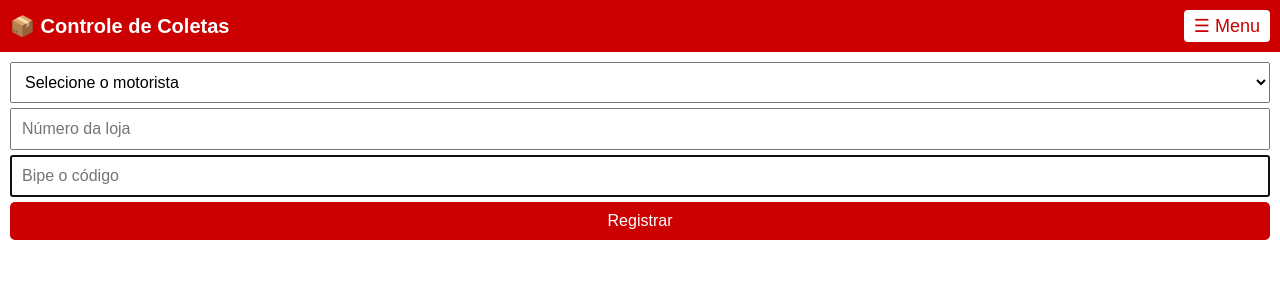
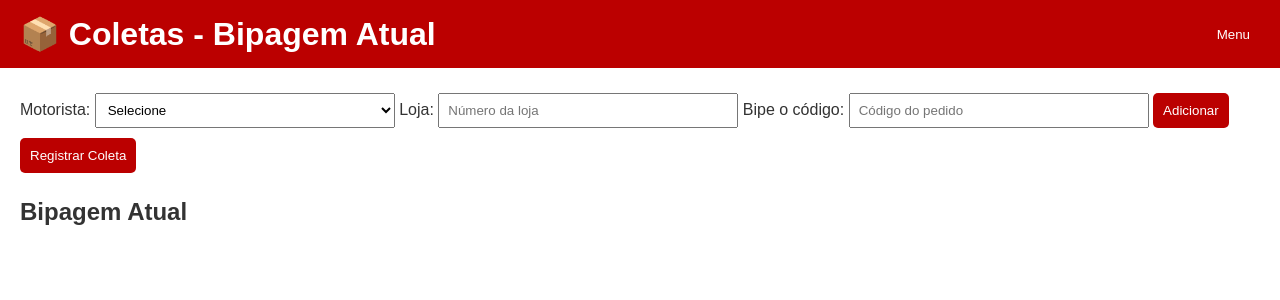
Before and after one commit to jeansantos997705-png/coleta-oms, a Flask app: page / in a window 1280 px wide. Shown: the top 300 px of the page. Run offline with Flask 3, Linux system fonts and the light colour scheme.

Commit message:
correção

```diff
--- a/app.py
+++ b/app.py
@@ -1,75 +1,64 @@
-from flask import Flask, render_template, request, jsonify
-import sqlite3
+from flask import Flask, render_template, request, jsonify, send_file
 from datetime import datetime
+import pandas as pd
+import os
 
 app = Flask(__name__)
 
-def get_db_connection():
-    conn = sqlite3.connect('database.db')
-    conn.row_factory = sqlite3.Row
-    return conn
+# Lista de coletas registradas
+coletas = []
 
-def init_db():
-    conn = get_db_connection()
-    conn.execute('''
-        CREATE TABLE IF NOT EXISTS coletas (
-            id INTEGER PRIMARY KEY AUTOINCREMENT,
-            motorista TEXT NOT NULL,
-            loja TEXT NOT NULL,
-            codigo TEXT NOT NULL UNIQUE,
-            data TEXT NOT NULL
-        )
-    ''')
-    conn.commit()
-    conn.close()
+@app.route("/")
+def index():
+    return render_template("index.html")
 
-init_db()
-
-@app.route('/')
-def index():
-    return render_template('index.html')
-
-@app.route('/registrar', methods=['POST'])
+@app.route("/registrar", methods=["POST"])
 def registrar():
     data = request.get_json()
-    motorista = data.get('motorista')
-    loja = data.get('loja')
-    codigos = data.get('codigos')
+    motorista = data.get("motorista")
+    loja = data.get("loja")
+    codigos = data.get("codigos", [])
 
     if not motorista or not loja or not codigos:
-        return jsonify({'mensagem': 'Preencha todos os campos!'})
+        return jsonify({"mensagem": "Dados incompletos!"})
 
-    conn = get_db_connection()
-    cur = conn.cursor()
-    msg_geral = []
+    coleta = {
+        "motorista": motorista,
+        "loja": loja,
+        "data": datetime.now().strftime("%d/%m/%Y %H:%M"),
+        "codigos": codigos
+    }
+    coletas.append(coleta)
 
-    for codigo in codigos:
-        try:
-            data_atual = datetime.now().strftime('%Y-%m-%d %H:%M:%S')
-            cur.execute('INSERT INTO coletas (motorista, loja, codigo, data) VALUES (?, ?, ?, ?)',
-                        (motorista, loja, codigo, data_atual))
-            conn.commit()
-            msg_geral.append(f'{codigo} registrado com sucesso.')
-        except sqlite3.IntegrityError:
-            msg_geral.append(f'{codigo} já existe no sistema.')
+    return jsonify({"mensagem": f"Coleta registrada com sucesso! ({len(codigos)} pedidos)"})
 
-    conn.close()
-    return jsonify({'mensagem': ' | '.join(msg_geral)})
+@app.route("/listar")
+def listar():
+    # Retorna histórico resumido
+    return jsonify(coletas)
 
-@app.route('/listar')
-def listar():
-    conn = get_db_connection()
-    coletas = conn.execute('SELECT * FROM coletas ORDER BY data DESC').fetchall()
-    conn.close()
-    result = []
-    for row in coletas:
-        # Agrupa códigos por motorista e loja
-        existing = next((r for r in result if r['motorista']==row['motorista'] and r['loja']==row['loja'] and r['data']==row['data']), None)
-        if existing:
-            existing['codigos'].append(row['codigo'])
-        else:
-            result.append({'motorista': row['motorista'], 'loja': row['loja'], 'data': row['data'], 'codigos':[row['codigo']]})
-    return jsonify(result)
+@app.route("/backup")
+def backup():
+    if not coletas:
+        return jsonify({"mensagem": "Sem coletas para exportar"}), 400
 
-if __name__ == '__main__':
-    app.run(debug=True, host='0.0.0.0', port=5000)
+    df_rows = []
+    for coleta in coletas:
+        for c in coleta["codigos"]:
+            df_rows.append({
+                "Motorista": coleta["motorista"],
+                "Loja": coleta["loja"],
+                "Data/Hora": coleta["data"],
+                "Código Pedido": c
+            })
+
+    df = pd.DataFrame(df_rows)
+
+    backup_file = "backup_pedidos.xlsx"
+    df.to_excel(backup_file, index=False)
+
+    return send_file(backup_file, as_attachment=True)
+
+if __name__ == "__main__":
+    # Para rodar no Render ou em qualquer servidor: host 0.0.0.0
+    app.run(host="0.0.0.0", port=int(os.environ.get("PORT", 5000)), debug=True)
--- a/static/script.js
+++ b/static/script.js
@@ -1,84 +1,38 @@
 let bipagemAtual = [];
+const listaBipada = document.getElementById("listaBipada");
+const mensagem = document.getElementById("mensagem");
+const codigoInput = document.getElementById("codigo");
+const motoristaInput = document.getElementById("motorista");
+const lojaInput = document.getElementById("loja");
 
-const menuBtn = document.getElementById("menu-btn");
 const menu = document.getElementById("menu");
-const bipagemSection = document.getElementById("bipagem-atual-section");
-const historicoSection = document.getElementById("historico-section");
+const abrirMenuBtn = document.getElementById("abrirMenu");
+const fecharMenuBtn = document.getElementById("fecharMenu");
+const abrirHistoricoBtn = document.getElementById("abrirHistorico");
+const exportarBackupBtn = document.getElementById("exportarBackup");
 
-menuBtn.addEventListener("click", () => {
-    menu.style.display = menu.style.display === "flex" ? "none" : "flex";
-});
+const paginaHistorico = document.getElementById("paginaHistorico");
+const voltarMenuBtn = document.getElementById("voltarMenu");
+const listaHistorico = document.getElementById("listaHistorico");
+const detalhesColeta = document.getElementById("detalhesColeta");
+const pedidosColeta = document.getElementById("pedidosColeta");
+const copiarPedidosBtn = document.getElementById("copiarPedidos");
+const fecharDetalhesBtn = document.getElementById("fecharDetalhes");
 
-function abrirBipagemAtual() {
-    bipagemSection.classList.remove("oculto");
-    historicoSection.classList.add("oculto");
-    menu.style.display = "none";
-}
+// --- Funções bipagem ---
+document.getElementById("adicionar").onclick = () => {
+    const codigo = codigoInput.value.trim();
+    if (!codigo) return;
+    bipagemAtual.push(codigo);
+    atualizarListaBipada();
+    codigoInput.value = "";
+};
 
-function abrirHistorico() {
-    historicoSection.classList.remove("oculto");
-    bipagemSection.classList.add("oculto");
-    menu.style.display = "none";
-    atualizarHistorico();
-}
-
-document.getElementById("codigo").addEventListener("keydown", function(event) {
-    if (event.key === "Enter") {
-        adicionarBipagem();
-    }
-});
-
-function adicionarBipagem() {
-    const codigoInput = document.getElementById("codigo");
-    const codigo = codigoInput.value.trim();
-    const msg = document.getElementById("mensagem");
-
-    if (!codigo) {
-        msg.innerText = "Digite ou bip o código!";
-        return;
-    }
-
-    if (codigo.length !== 12 || !codigo.includes("-")) {
-        msg.innerText = "Código inválido! Deve ter 12 caracteres incluindo o traço.";
-        codigoInput.value = "";
-        return;
-    }
-
-    if (bipagemAtual.includes(codigo)) {
-        msg.innerText = `Código ${codigo} já foi bipado nesta coleta!`;
-        codigoInput.value = "";
-        return;
-    }
-
-    bipagemAtual.push(codigo);
-    atualizarListaAtual();
-    msg.innerText = `Código ${codigo} adicionado.`;
-    codigoInput.value = "";
-}
-
-function atualizarListaAtual() {
-    const lista = document.getElementById("lista-atual");
-    lista.innerHTML = "";
-    bipagemAtual.forEach((codigo) => {
-        const li = document.createElement("li");
-        li.textContent = codigo;
-        lista.appendChild(li);
-    });
-    document.getElementById("contagem").innerText = bipagemAtual.length;
-}
-
-async function registrar() {
-    const motorista = document.getElementById("motorista").value.trim();
-    const loja = document.getElementById("loja").value.trim();
-    const msg = document.getElementById("mensagem");
-
-    if (!motorista || !loja) {
-        msg.innerText = "Selecione o motorista e preencha a loja!";
-        return;
-    }
-
-    if (bipagemAtual.length === 0) {
-        msg.innerText = "Nenhum código para registrar!";
+document.getElementById("registrar").onclick = async () => {
+    const motorista = motoristaInput.value;
+    const loja = lojaInput.value;
+    if (!motorista || !loja || bipagemAtual.length === 0) {
+        mensagem.innerText = "Preencha motorista, loja e adicione códigos!";
         return;
     }
 
@@ -87,29 +41,72 @@ async function registrar() {
         headers: { "Content-Type": "application/json" },
         body: JSON.stringify({ motorista, loja, codigos: bipagemAtual }),
     });
+    const data = await resp.json();
+    mensagem.innerText = data.mensagem;
+    bipagemAtual = [];
+    atualizarListaBipada();
+};
 
-    const data = await resp.json();
-    msg.innerText = data.mensagem;
-
-    bipagemAtual = [];
-    atualizarListaAtual();
-    atualizarHistorico();
-}
-
-async function atualizarHistorico() {
-    const resp = await fetch("/listar");
-    const dados = await resp.json();
-    const lista = document.getElementById("lista");
-    lista.innerHTML = "";
-    dados.slice(0, 10).forEach((item) => {
+function atualizarListaBipada() {
+    listaBipada.innerHTML = "";
+    bipagemAtual.forEach(c => {
         const li = document.createElement("li");
-        li.textContent = `${item.data} - ${item.motorista} - Loja: ${item.loja} (${item.codigos.length} pedidos)`;
-        lista.appendChild(li);
+        li.textContent = c;
+        listaBipada.appendChild(li);
     });
 }
 
-setInterval(() => {
-    if (!historicoSection.classList.contains("oculto")) {
-        atualizarHistorico();
-    }
-}, 3000);
+// --- Menu ---
+abrirMenuBtn.onclick = () => menu.classList.remove("oculto");
+fecharMenuBtn.onclick = () => menu.classList.add("oculto");
+abrirHistoricoBtn.onclick = () => {
+    menu.classList.add("oculto");
+    paginaHistorico.classList.remove("oculto");
+    carregarHistorico();
+};
+voltarMenuBtn.onclick = () => paginaHistorico.classList.add("oculto");
+
+// --- Histórico ---
+async function carregarHistorico() {
+    const resp = await fetch("/listar");
+    const dados = await resp.json();
+    listaHistorico.innerHTML = "";
+    dados.slice().reverse().forEach((item, index) => {
+        const li = document.createElement("li");
+        li.textContent = `${item.data} - ${item.motorista} - Loja: ${item.loja} (${item.codigos.length} pedidos)`;
+        li.style.cursor = "pointer";
+        li.onclick = () => abrirDetalhes(item);
+        listaHistorico.appendChild(li);
+    });
+}
+
+function abrirDetalhes(coleta) {
+    detalhesColeta.classList.remove("oculto");
+    pedidosColeta.innerHTML = "";
+    coleta.codigos.forEach(c => {
+        const li = document.createElement("li");
+        li.textContent = c;
+        pedidosColeta.appendChild(li);
+    });
+}
+
+function fecharDetalhes() {
+    detalhesColeta.classList.add("oculto");
+}
+
+copiarPedidosBtn.onclick = () => {
+    const textos = Array.from(pedidosColeta.children).map(li => li.textContent).join("\n");
+    navigator.clipboard.writeText(textos);
+    alert("Pedidos copiados!");
+};
+
+exportarBackupBtn.onclick = async () => {
+    const resp = await fetch("/backup");
+    const blob = await resp.blob();
+    const url = window.URL.createObjectURL(blob);
+    const a = document.createElement("a");
+    a.href = url;
+    a.download = `backup_pedidos.xlsx`;
+    a.click();
+    window.URL.revokeObjectURL(url);
+};
--- a/static/style.css
+++ b/static/style.css
@@ -1,85 +1,52 @@
 body {
     font-family: Arial, sans-serif;
     margin: 0;
+    padding: 0;
     background: #fff;
-    color: #000;
+    color: #333;
 }
 
 header {
-    background-color: #c00;
+    display: flex;
+    justify-content: space-between;
+    align-items: center;
+    background: #b00;
     color: white;
-    padding: 10px;
-    display: flex;
-    align-items: center;
-    justify-content: space-between;
+    padding: 10px 20px;
 }
 
-header h1 {
-    margin: 0;
-    font-size: 20px;
+h1, h2, h3 {
+    margin: 5px 0;
 }
 
-#menu-btn {
-    background: white;
-    color: #c00;
+button {
+    padding: 10px;
+    margin: 5px 0;
+    cursor: pointer;
     border: none;
-    padding: 5px 10px;
-    font-size: 18px;
-    border-radius: 4px;
-    cursor: pointer;
+    border-radius: 5px;
+    background: #b00;
+    color: white;
 }
 
-nav#menu {
-    position: absolute;
-    top: 50px;
-    left: 0;
-    background: #fff;
-    width: 100%;
-    display: none;
-    flex-direction: column;
-    border-top: 1px solid #c00;
-}
-
-nav#menu ul {
-    list-style: none;
-    padding: 0;
-    margin: 0;
-}
-
-nav#menu li a {
-    display: block;
-    padding: 10px;
-    color: #c00;
-    text-decoration: none;
-    border-bottom: 1px solid #c00;
-}
-
-nav#menu li a:hover {
-    background: #f4f4f4;
+button:hover {
+    background: #900;
 }
 
 main {
-    padding: 10px;
+    padding: 20px;
 }
 
-#form-section input, #form-section select, #form-section button {
-    padding: 10px;
-    margin-bottom: 5px;
-    font-size: 16px;
-    width: 100%;
-    box-sizing: border-box;
+#bipagemAtual, #formBipagem {
+    margin-bottom: 20px;
 }
 
-button {
-    background-color: #c00;
-    color: white;
-    border: none;
-    border-radius: 5px;
-    cursor: pointer;
-}
-
-button:hover {
-    background-color: #900;
+input, select {
+    padding: 8px;
+    margin: 5px 0;
+    width: 100%;
+    max-width: 300px;
+    box-sizing: border-box;
 }
 
 ul {
@@ -89,7 +56,7 @@ ul {
 
 li {
     background: #f4f4f4;
-    margin-bottom: 4px;
+    margin-bottom: 5px;
     padding: 8px;
     border-radius: 5px;
 }
@@ -97,3 +64,16 @@ li {
 .oculto {
     display: none;
 }
+
+/* Menu e histórico */
+#menu, #paginaHistorico {
+    position: fixed;
+    top: 0;
+    left: 0;
+    width: 100%;
+    height: 100%;
+    background: white;
+    z-index: 100;
+    padding: 20px;
+    overflow-y: auto;
+}
--- a/templates/index.html
+++ b/templates/index.html
@@ -1,26 +1,21 @@
 <!DOCTYPE html>
 <html lang="pt-BR">
 <head>
-  <meta charset="UTF-8" />
+    <meta charset="UTF-8">
     <title>Controle de Coletas</title>
-  <link rel="stylesheet" href="/static/style.css" />
+    <link rel="stylesheet" href="/static/style.css">
 </head>
 <body>
     <header>
-    <h1>📦 Controle de Coletas</h1>
-    <button id="menu-btn">☰ Menu</button>
-    <nav id="menu">
-      <ul>
-        <li><a href="#" onclick="abrirBipagemAtual()">Bipagem Atual</a></li>
-        <li><a href="#" onclick="abrirHistorico()">Histórico</a></li>
-      </ul>
-    </nav>
+        <h1>📦 Coletas - Bipagem Atual</h1>
+        <button id="abrirMenu">Menu</button>
     </header>
 
-  <main>
-    <section id="form-section">
+    <main id="telaPrincipal">
+        <div id="formBipagem">
+            <label for="motorista">Motorista:</label>
             <select id="motorista">
-        <option value="">Selecione o motorista</option>
+                <option value="">Selecione</option>
                 <option value="Silenildo">Silenildo</option>
                 <option value="Adryen">Adryen</option>
                 <option value="Priscila">Priscila</option>
@@ -31,22 +26,44 @@
                 <option value="Dayveson">Dayveson</option>
                 <option value="Dalvan">Dalvan</option>
             </select>
-      <input type="text" id="loja" placeholder="Número da loja" />
-      <input type="text" id="codigo" placeholder="Bipe o código" autofocus />
-      <button onclick="registrar()">Registrar</button>
+
+            <label for="loja">Loja:</label>
+            <input type="text" id="loja" placeholder="Número da loja">
+
+            <label for="codigo">Bipe o código:</label>
+            <input type="text" id="codigo" placeholder="Código do pedido" maxlength="12">
+
+            <button id="adicionar">Adicionar</button>
+            <button id="registrar">Registrar Coleta</button>
+        </div>
+
+        <div id="bipagemAtual">
+            <h2>Bipagem Atual</h2>
+            <ul id="listaBipada"></ul>
             <p id="mensagem"></p>
-    </section>
+        </div>
+    </main>
 
-    <section id="bipagem-atual-section" class="oculto">
-      <h2>📝 Bipagem Atual (<span id="contagem">0</span>)</h2>
-      <ul id="lista-atual"></ul>
-    </section>
+    <!-- Menu flutuante -->
+    <div id="menu" class="oculto">
+        <button id="fecharMenu">Fechar</button>
+        <h2>Menu</h2>
+        <button id="abrirHistorico">Histórico</button>
+        <button id="exportarBackup">Exportar Backup</button>
+    </div>
 
-    <section id="historico-section" class="oculto">
-      <h2>📋 Histórico</h2>
-      <ul id="lista"></ul>
-    </section>
-  </main>
+    <!-- Página de histórico -->
+    <div id="paginaHistorico" class="oculto">
+        <button id="voltarMenu">Voltar</button>
+        <h2>Histórico de Coletas</h2>
+        <ul id="listaHistorico"></ul>
+        <div id="detalhesColeta" class="oculto">
+            <h3>Detalhes da Coleta</h3>
+            <ul id="pedidosColeta"></ul>
+            <button id="copiarPedidos">Copiar Pedidos</button>
+            <button id="fecharDetalhes">Fechar</button>
+        </div>
+    </div>
 
     <script src="/static/script.js"></script>
 </body>
```
Lines whose indentation alone changed are shown as unchanged.
